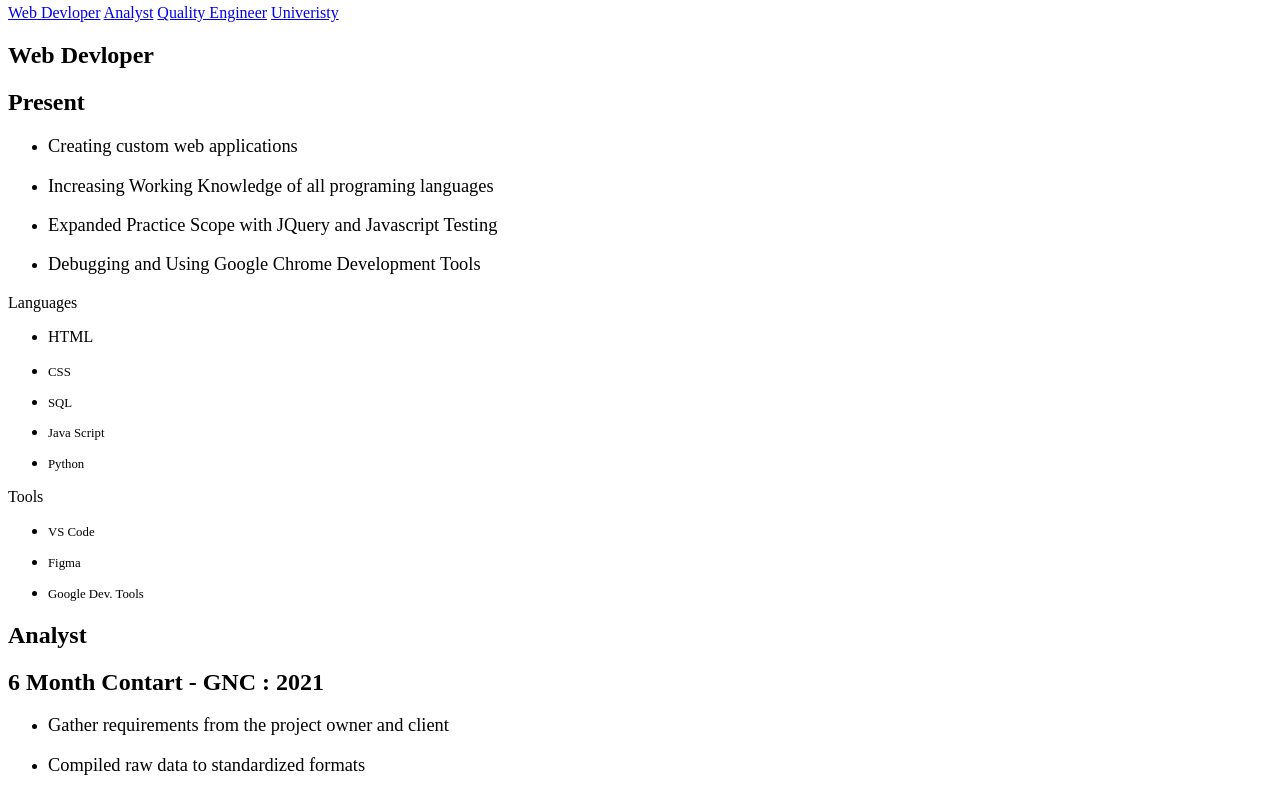
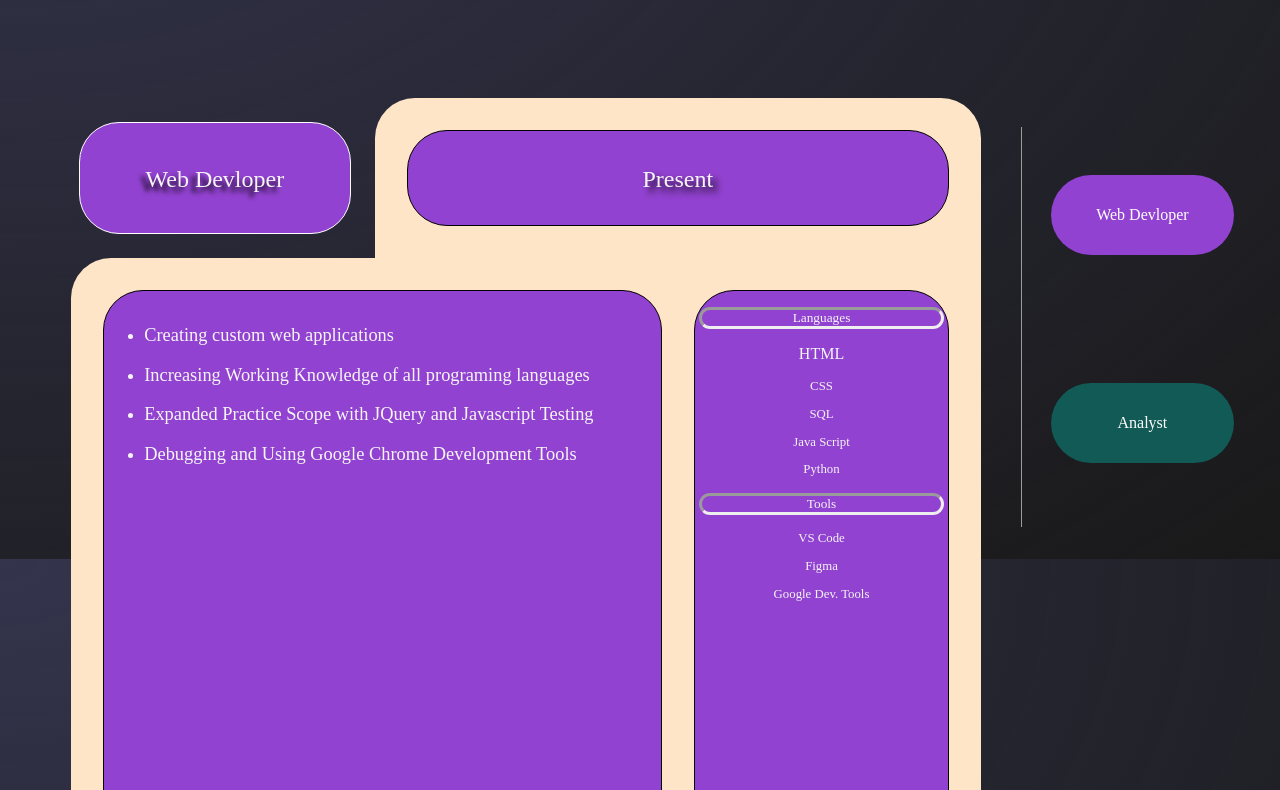
Before and after one commit to MilosJagnjic/MilosJagnjic-github.io, a plain HTML site: page Experience.html in a window 1280 px wide. Shown: the part 241-1031 px from the top of the page. Drawn offline with nearby package versions, Linux system fonts and the light colour scheme; a web font is replaced by a local one.

Commit message:
Update Experience.html

```diff
--- a/Experience.html
+++ b/Experience.html
@@ -6,7 +6,7 @@
 
     <link rel="stylesheet" href="https://fonts.googleapis.com/css2?family=Material+Symbols+Outlined:opsz,wght,FILL,GRAD@20..48,100..700,0..1,-50..200" />
 
-    <link rel="stylesheet" href="main.css"/>
+    <link rel="stylesheet" href="stylesheet.css"/>
     <link rel="stylesheet" href="mobile.css"/>
 
     <link rel="preconnect" href="https://fonts.googleapis.com">
```
